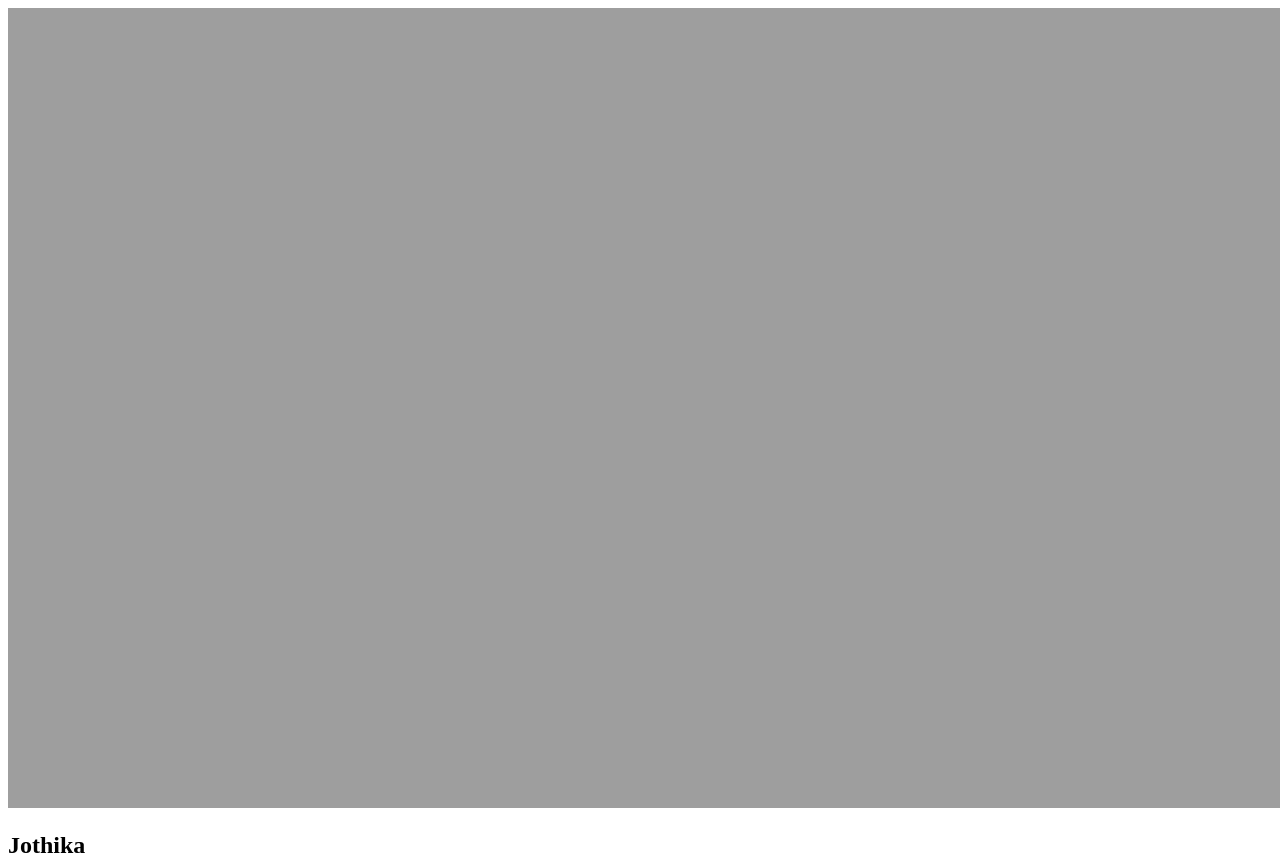
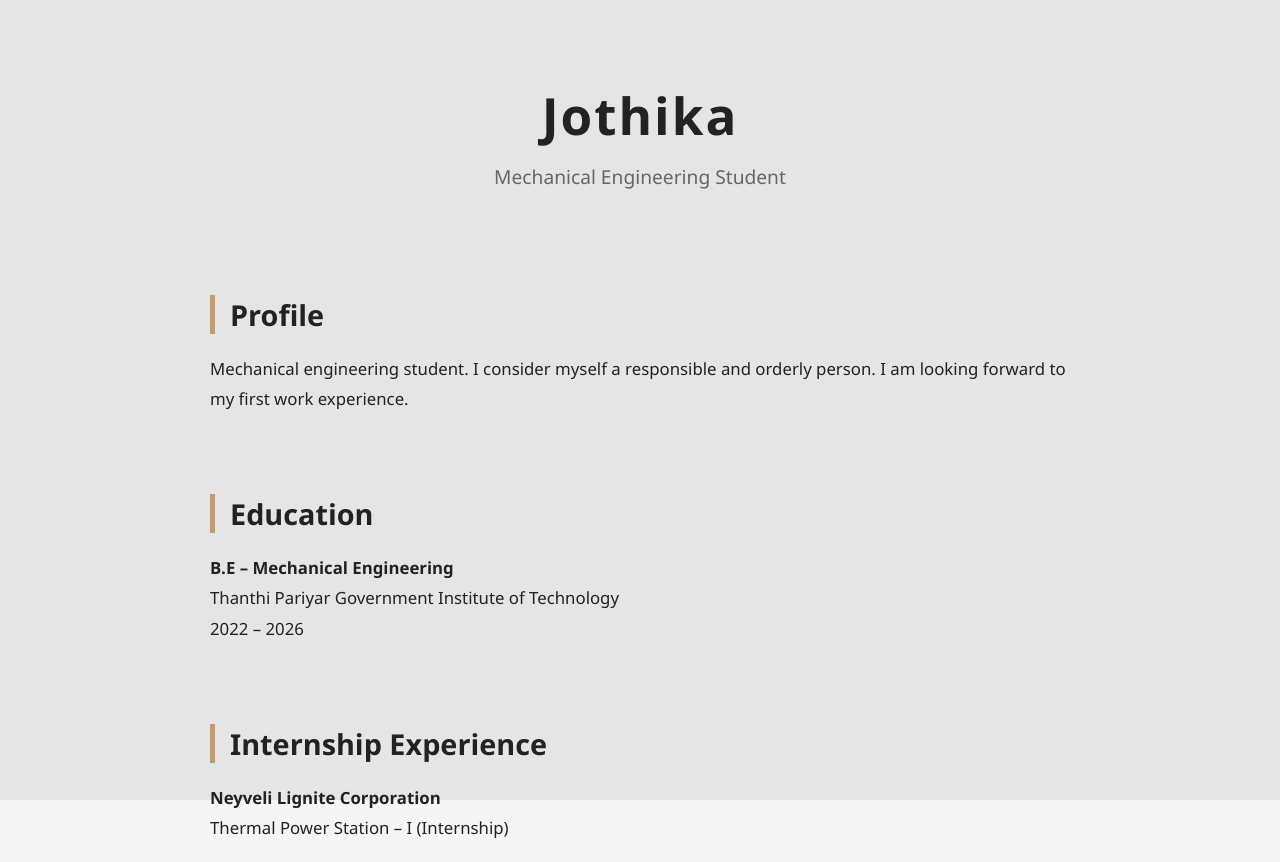
Before and after one commit to jothikajaisankar123-lgtm/portfolio, a plain HTML site: page index.html in a window 1280 px wide. Shown: the top 862 px of the page. Drawn offline with Linux system fonts and the light colour scheme.

Commit message:
Update style.css

```diff
--- a/style.css
+++ b/style.css
@@ -1,55 +1,65 @@
-const canvas = document.getElementById("bgCanvas");
-const ctx = canvas.getContext("2d");
-
-const frameCount = 240;
-const images = [];
-let loadedImages = 0;
-
-function resizeCanvas() {
-  canvas.width = window.innerWidth;
-  canvas.height = window.innerHeight;
-}
-resizeCanvas();
-window.addEventListener("resize", resizeCanvas);
-
-// Load images
-for (let i = 1; i <= frameCount; i++) {
-  const img = new Image();
-  const frameNumber = String(i).padStart(3, "0");
-  img.src = `images/ezgif-frame-${frameNumber}.jpg`;
-  img.onload = () => loadedImages++;
-  images.push(img);
+* {
+  margin: 0;
+  padding: 0;
+  box-sizing: border-box;
+  font-family: "Segoe UI", sans-serif;
 }
 
-// Draw image centered
-function drawFrame(index) {
-  const img = images[index];
-  if (!img) return;
-
-  const scale = Math.max(
-    canvas.width / img.width,
-    canvas.height / img.height
-  );
-
-  const x = (canvas.width - img.width * scale) / 2;
-  const y = (canvas.height - img.height * scale) / 2;
-
-  ctx.clearRect(0, 0, canvas.width, canvas.height);
-  ctx.drawImage(img, x, y, img.width * scale, img.height * scale);
+body {
+  background: #f5f5f5;
+  color: #222;
 }
 
-// Scroll animation
-window.addEventListener("scroll", () => {
-  if (loadedImages < frameCount) return;
+/* Canvas Background */
+#bgCanvas {
+  position: fixed;
+  top: 0;
+  left: 0;
+  width: 100vw;
+  height: 100vh;
+  z-index: -1;
+  opacity: 0.18; /* transparency so text is readable */
+}
 
-  const scrollTop = window.scrollY;
-  const maxScroll = document.body.scrollHeight - window.innerHeight;
-  const scrollFraction = scrollTop / maxScroll;
+/* Content */
+.content {
+  max-width: 900px;
+  margin: auto;
+  padding: 80px 20px;
+}
 
-  const frameIndex = Math.min(
-    frameCount - 1,
-    Math.floor(scrollFraction * frameCount)
-  );
+section {
+  margin-bottom: 80px;
+}
 
-  requestAnimationFrame(() => drawFrame(frameIndex));
-});
+.hero {
+  text-align: center;
+  margin-bottom: 100px;
+}
+
+.hero h1 {
+  font-size: 3.2rem;
+  letter-spacing: 2px;
+}
+
+.subtitle {
+  font-size: 1.2rem;
+  color: #666;
+  margin-top: 10px;
+}
+
+h2 {
+  font-size: 1.8rem;
+  margin-bottom: 20px;
+  border-left: 5px solid #c59a6d;
+  padding-left: 15px;
+}
+
+p, li {
+  font-size: 1.05rem;
+  line-height: 1.8;
+}
+
+ul {
+  padding-left: 20px;
+}
```
